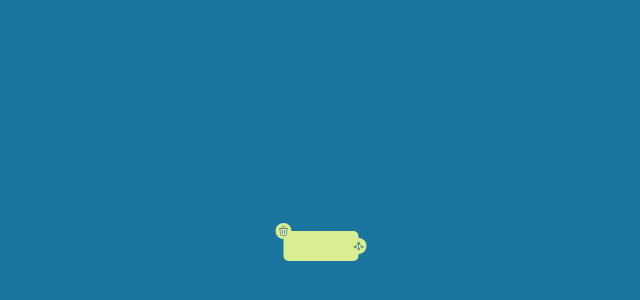
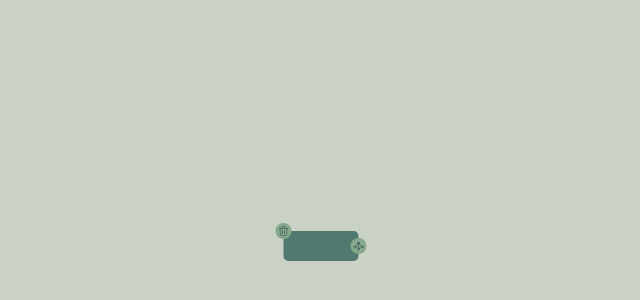
Before and after one commit to emh/aimm, a website: page index.html in a window 1280 px wide. Shown: the part 154-454 px from the top of the page, without its empty margins (319-959 px from the left). Drawn offline with Linux system fonts and the light colour scheme.

Commit message:
updated colors

```diff
--- a/style.css
+++ b/style.css
@@ -1,28 +1,22 @@
 :root {
-    --yellow-green-crayola: #d9ed92ff;
-    --yellow-green-crayola-2: #b5e48cff;
-    --granny-smith-apple: #99d98cff;
-    --ocean-green: #76c893ff;
-    --keppel: #52b69aff;
-    --viridian-green: #34a0a4ff;
-    --blue-munsell: #168aadff;
-    --cg-blue: #1a759fff;
-    --lapis-lazuli: #1e6091ff;
-    --yale-blue: #184e77ff;
+    --ash-gray: #cad2c5ff;
+    --cambridge-blue: #84a98cff;
+    --hookers-green: #52796fff;
+    --dark-slate-gray: #354f52ff;
+    --charcoal: #2f3e46ff;
 
-    --background-color: var(--cg-blue);
+    --background-color: var(--ash-gray);
 
-    --node-background-color: var(--ocean-green);
+    --node-background-color: var(--dark-slate-gray);
     --node-outline-color: var(--mint-cream);
-    --node-selected-color: var(--yellow-green-crayola);
-    --node-text-color: var(--yale-blue);
+    --node-selected-color: var(--hookers-green);
+    --node-text-color: var(--ash-gray);
 
-    --edge-color: var(--ocean-green);
-    --edge-text-color: var(--ocean-green);
+    --edge-color: var(--dark-slate-gray);
+    --edge-text-color: var(--dark-slate-gray);
 
-    --control-background: var(--yale-blue);
-    --control-background-hover: var(--blue-munsell);
-    --control-color: var(--yellow-green-crayola);
+    --button-background-color: var(--cambridge-blue);
+    --button-icon-color: var(--charcoal);
 }
 
 * {
@@ -89,8 +83,8 @@ html, body {
     justify-content: center;
     height: 16px;
     width: 16px;
-    background-color: var(--node-selected-color);
-    color: var(--node-text-color);
+    background-color: var(--button-background-color);
+    color: var(--button-icon-color);
     border-radius: 50%;
     visibility: hidden;
 }
```
